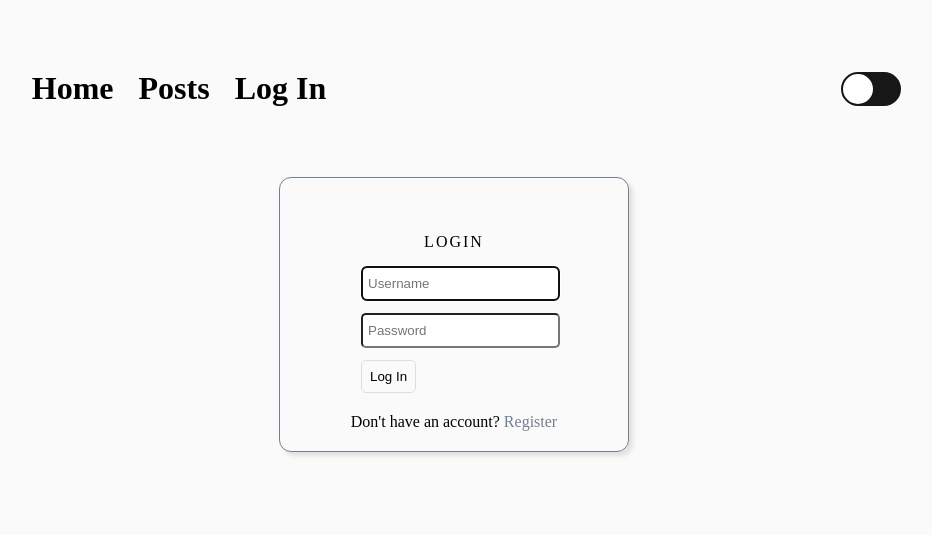
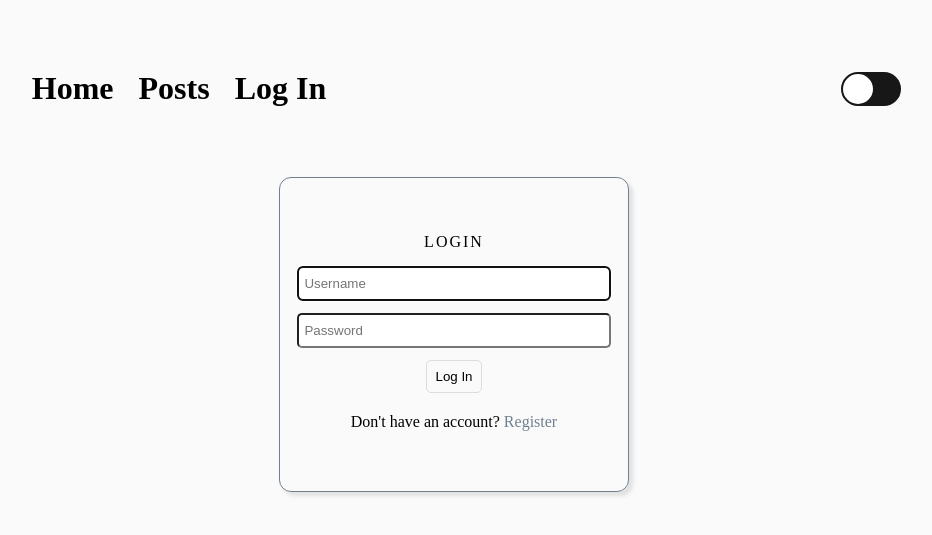
Before and after one commit to Bryan-Rodriguez-ldnbm/blog_app, a Django app: page /accounts/login/ in a window 1280 px wide. Shown: the top 535 px of the page, without its empty margins (186-1118 px from the left). Run offline with Django 4.2, Linux system fonts and the light colour scheme.

Commit message:
Styling login and registration

```diff
--- a/static/css/style.css
+++ b/static/css/style.css
@@ -413,19 +413,19 @@ body {
 .login-container {
     display: flex;
     align-items: center;
-    flex-direction: column;
+    justify-content: center;
 }
 
 .login-form {
-    display: flex;
-    align-items: center;
-    flex-direction: column;
+    text-align: center;
+    justify-content: center;
     border: 1px solid slategray;
     border-radius: 12px;
     box-shadow: 4px 4px 4px var(--box-shadow);
     width: 350px;
     padding-bottom: 20px;
 }
+
 #login-title {
     text-transform: capitalize;
     letter-spacing: 2px;
@@ -446,7 +446,9 @@ body {
     padding-left: 5px;
     padding-bottom: 8px;
     border-radius: 5px;
-    width: 107%;
+    margin-left: 10px;
+    margin-right: 10px;
+    width: 90%;
 }
 
 #login-btn {
@@ -459,7 +461,7 @@ body {
 }
 
 #login-btn:hover {
-    background-color: #333;
+    background-color: dimgray;
     cursor: pointer;
 }
 
@@ -467,3 +469,7 @@ body {
     text-decoration: none;
     color: slategray;
 }
+
+#register-msg {
+    margin-bottom: 40px;
+}
--- a/templates/registration/login.html
+++ b/templates/registration/login.html
@@ -21,7 +21,7 @@
 
                 <button name="submit" id="login-btn">Log In</button>
             </form>
-            <p>Don't have an account? <a href="{% url 'accounts:register' %}" id="register-link">Register</a></p>
+            <p id="register-msg">Don't have an account? <a href="{% url 'accounts:register' %}" id="register-link">Register</a></p>
         </div>
     </div>
 
```
